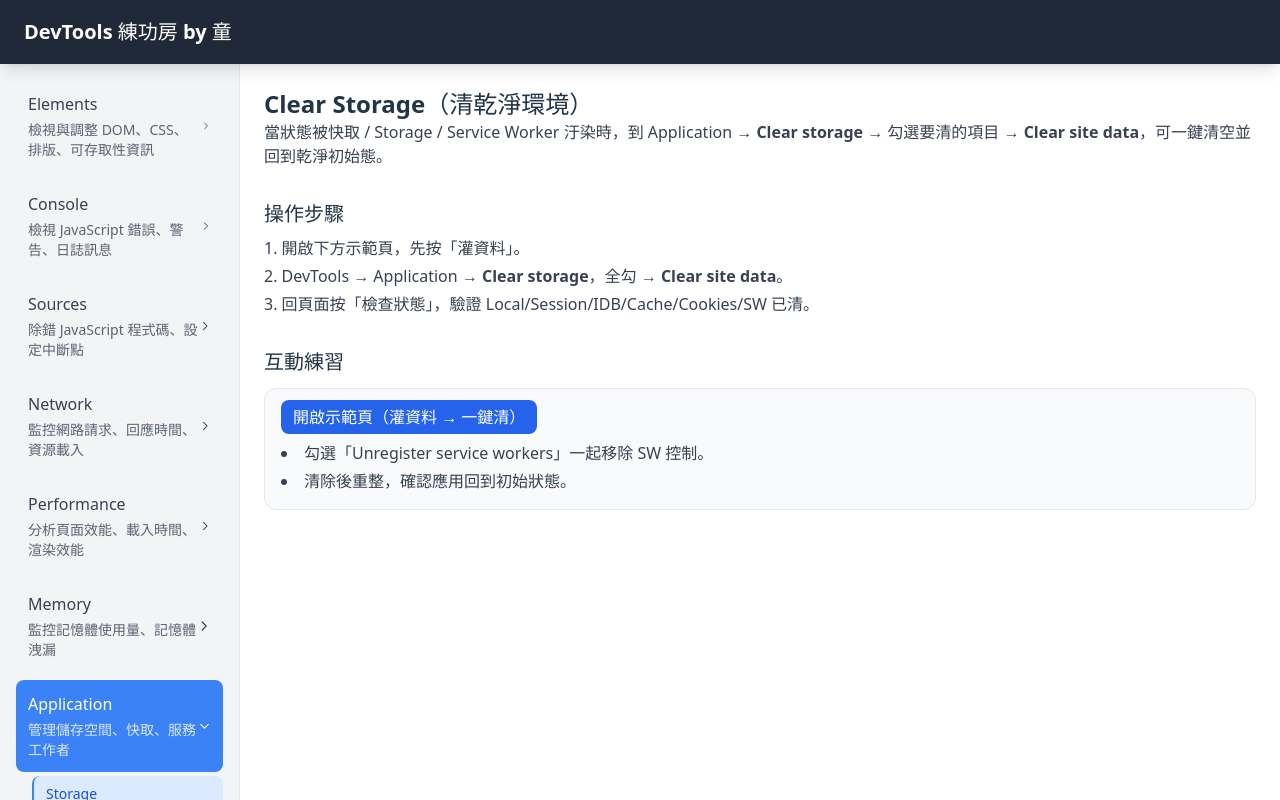
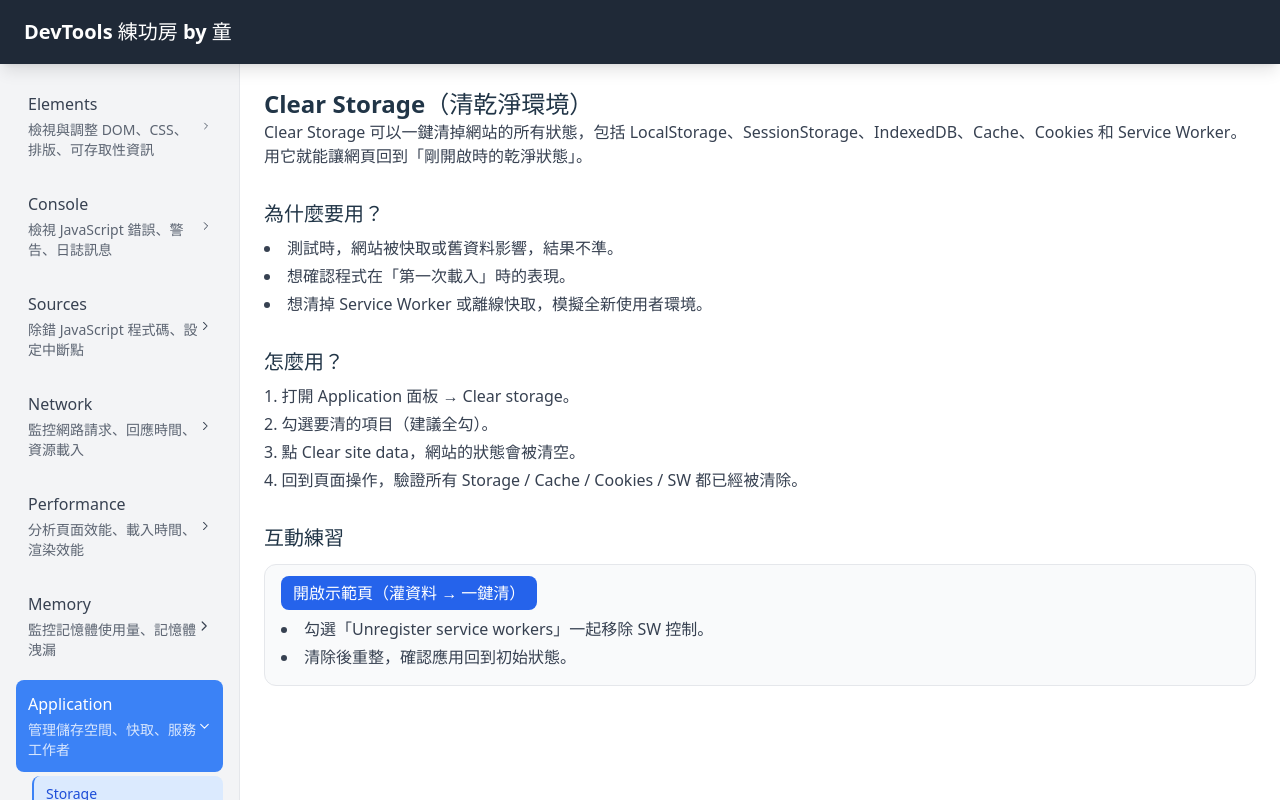
Before and after one commit to joy-jc-tong/Chrome-DevTools-Example, a React (Vite) app: page /application/storage in a window 1280 px wide. Built offline with nearby package versions, Linux system fonts and the light colour scheme.

Commit message:
調整 application 前端說明

```diff
--- a/src/pages/application/Cookies.tsx
+++ b/src/pages/application/Cookies.tsx
@@ -4,17 +4,26 @@ export default function CookiesPage() {
       <header>
         <h1 className="text-2xl font-bold">Cookies（SameSite / Secure / HttpOnly）</h1>
         <p className="text-gray-700">
-          在 Application → <b>Cookies</b> 檢視屬性。跨站情境通常需要
-          <code> SameSite=None; Secure</code>；敏感 Cookie 建議 <code>HttpOnly</code> 防 JS 讀取。
+          Cookies Viewer 可以在 DevTools 的 Application → Cookies 中檢視網站的 Cookie 屬性。
+          你可以看到到期時間、SameSite、Secure、HttpOnly 等細節。
         </p>
       </header>
 
       <section>
-        <h2 className="text-xl font-semibold mb-2">操作步驟</h2>
+        <h2 className="text-xl font-semibold mb-2">為什麼要用？</h2>
+        <ul className="list-disc list-inside text-gray-700 space-y-1">
+          <li>想檢查跨站請求是否正確帶上 Cookie（通常需要 SameSite=None; Secure）。</li>
+          <li>想確認敏感 Cookie 是否加上 HttpOnly，避免被 JS 讀取。</li>
+          <li>想比對不同屬性組合對登入狀態或安全性的影響。</li>
+        </ul>
+      </section>
+
+      <section>
+        <h2 className="text-xl font-semibold mb-2">怎麼用？</h2>
         <ol className="list-decimal list-inside text-gray-700 space-y-1">
-          <li>開啟示範頁 → 透過按鈕設置不同屬性。</li>
-          <li>到 Application → Cookies 檢視 Expires / SameSite / Secure / HttpOnly。</li>
-          <li>Console 讀取 <code>document.cookie</code>，比較有無 <code>HttpOnly</code> 的差異。</li>
+          <li>在頁面上設置不同屬性的 Cookie（例：透過按鈕操作）。</li>
+          <li>打開 Application → Cookies，檢視每個 Cookie 的 Expires、SameSite、Secure、HttpOnly。</li>
+          <li>在 Console 嘗試用 document.cookie 讀取，對比有無 HttpOnly 的差異。</li>
         </ol>
       </section>
 
--- a/src/pages/application/Manifest.tsx
+++ b/src/pages/application/Manifest.tsx
@@ -4,17 +4,26 @@ export default function ManifestIndexedDB() {
       <header>
         <h1 className="text-2xl font-bold">IndexedDB Viewer（資料結構 / 版本）</h1>
         <p className="text-gray-700">
-          在 Application → <b>IndexedDB</b> 可檢視資料庫、object stores、indexes 與實際資料。
-          升版在 <code>onupgradeneeded</code> 進行（建立 store/index、資料遷移）。
+          IndexedDB Viewer 可以在 DevTools 裡直接檢視資料庫結構，包含 資料庫版本、object stores、indexes 與實際資料。
+          當資料庫升版時（onupgradeneeded），也能看到新的 store 或 index 是否正確建立。
         </p>
       </header>
 
       <section>
-        <h2 className="text-xl font-semibold mb-2">操作步驟</h2>
+        <h2 className="text-xl font-semibold mb-2">為什麼要用？</h2>
+        <ul className="list-disc list-inside text-gray-700 space-y-1">
+          <li>想確認 IndexedDB 裡有哪些資料表（stores）和索引（indexes）。</li>
+          <li>想檢查資料是否真的寫入成功。</li>
+          <li>想驗證升版後的結構變更（例如新增 index、資料遷移）。</li>
+        </ul>
+      </section>
+
+      <section>
+        <h2 className="text-xl font-semibold mb-2">怎麼用？</h2>
         <ol className="list-decimal list-inside text-gray-700 space-y-1">
-          <li>開啟示範頁 → 點「建 v1」建立 DB 與 <code>notes</code> store。</li>
-          <li>點「升 v2」新增索引 <code>byTag</code>。</li>
-          <li>在 IndexedDB 檢視器確認 stores / indexes 與資料。</li>
+          <li>打開 Application → IndexedDB。</li>
+          <li>展開資料庫，檢查 stores、indexes 與資料。</li>
+          <li>建立或升版資料庫後（例如在程式中觸發 onupgradeneeded），回到 Viewer 驗證結構是否更新正確。</li>
         </ol>
       </section>
 
--- a/src/pages/application/ServiceWorkers.tsx
+++ b/src/pages/application/ServiceWorkers.tsx
@@ -4,16 +4,27 @@ export default function ServiceWorkers() {
       <header>
         <h1 className="text-2xl font-bold">Service Workers（Bypass / Update on reload）</h1>
         <p className="text-gray-700">
-          舊版 SW 阻擋更新時，在 Application → <b>Service Workers</b> 勾 <b>Bypass for network</b> 或
-          <b> Update on reload</b>，可直接走網路或強制更新 SW。
+          Service Workers 面板可以控制 SW 的行為。
+          當舊版 SW 阻擋更新時，你可以用 Bypass for network 直接跳過快取，或用 Update on reload 強制更新 SW。
         </p>
       </header>
 
       <section>
-        <h2 className="text-xl font-semibold mb-2">操作步驟</h2>
+        <h2 className="text-xl font-semibold mb-2">為什麼要用？</h2>
+        <ul className="list-disc list-inside text-gray-700 space-y-1">
+          <li>想跳過 Service Worker，直接從網路拿最新檔案。</li>
+          <li>遇到 SW 沒自動更新，想手動強制換成新版本。</li>
+          <li>測試 SW 行為，驗證不同版本是否正確生效。</li>
+        </ul>
+      </section>
+
+      <section>
+        <h2 className="text-xl font-semibold mb-2">怎麼用？</h2>
         <ol className="list-decimal list-inside text-gray-700 space-y-1">
-          <li>開示範頁註冊 v1，請求 <code>/version.txt</code>（回 v1）。</li>
-          <li>切換註冊 v2，再請求；若仍是 v1，勾 Bypass / Update on reload 後重試。</li>
+          <li>打開 Application → Service Workers。</li>
+          <li>勾選 Bypass for network → 請求會直接走網路，不經過 SW。</li>
+          <li>勾選 Update on reload → 下次重新整理會強制更新 SW。</li>
+          <li>驗證請求結果是否已從新版 Service Worker 或網路取得。</li>
         </ol>
       </section>
 
--- a/src/pages/application/Storage.tsx
+++ b/src/pages/application/Storage.tsx
@@ -4,17 +4,27 @@ export default function Storage() {
       <header>
         <h1 className="text-2xl font-bold">Clear Storage（清乾淨環境）</h1>
         <p className="text-gray-700">
-          當狀態被快取 / Storage / Service Worker 汙染時，到 Application → <b>Clear storage</b> →
-          勾選要清的項目 → <b>Clear site data</b>，可一鍵清空並回到乾淨初始態。
+          Clear Storage 可以一鍵清掉網站的所有狀態，包括 LocalStorage、SessionStorage、IndexedDB、Cache、Cookies 和 Service Worker。
+          用它就能讓網頁回到「剛開啟時的乾淨狀態」。
         </p>
       </header>
 
       <section>
-        <h2 className="text-xl font-semibold mb-2">操作步驟</h2>
+        <h2 className="text-xl font-semibold mb-2">為什麼要用？</h2>
+        <ul className="list-disc list-inside text-gray-700 space-y-1">
+          <li>測試時，網站被快取或舊資料影響，結果不準。</li>
+          <li>想確認程式在「第一次載入」時的表現。</li>
+          <li>想清掉 Service Worker 或離線快取，模擬全新使用者環境。</li>
+        </ul>
+      </section>
+
+      <section>
+        <h2 className="text-xl font-semibold mb-2">怎麼用？</h2>
         <ol className="list-decimal list-inside text-gray-700 space-y-1">
-          <li>開啟下方示範頁，先按「灌資料」。</li>
-          <li>DevTools → Application → <b>Clear storage</b>，全勾 → <b>Clear site data</b>。</li>
-          <li>回頁面按「檢查狀態」，驗證 Local/Session/IDB/Cache/Cookies/SW 已清。</li>
+          <li>打開 Application 面板 → Clear storage。</li>
+          <li>勾選要清的項目（建議全勾）。</li>
+          <li>點 Clear site data，網站的狀態會被清空。</li>
+          <li>回到頁面操作，驗證所有 Storage / Cache / Cookies / SW 都已經被清除。</li>
         </ol>
       </section>
 
```
